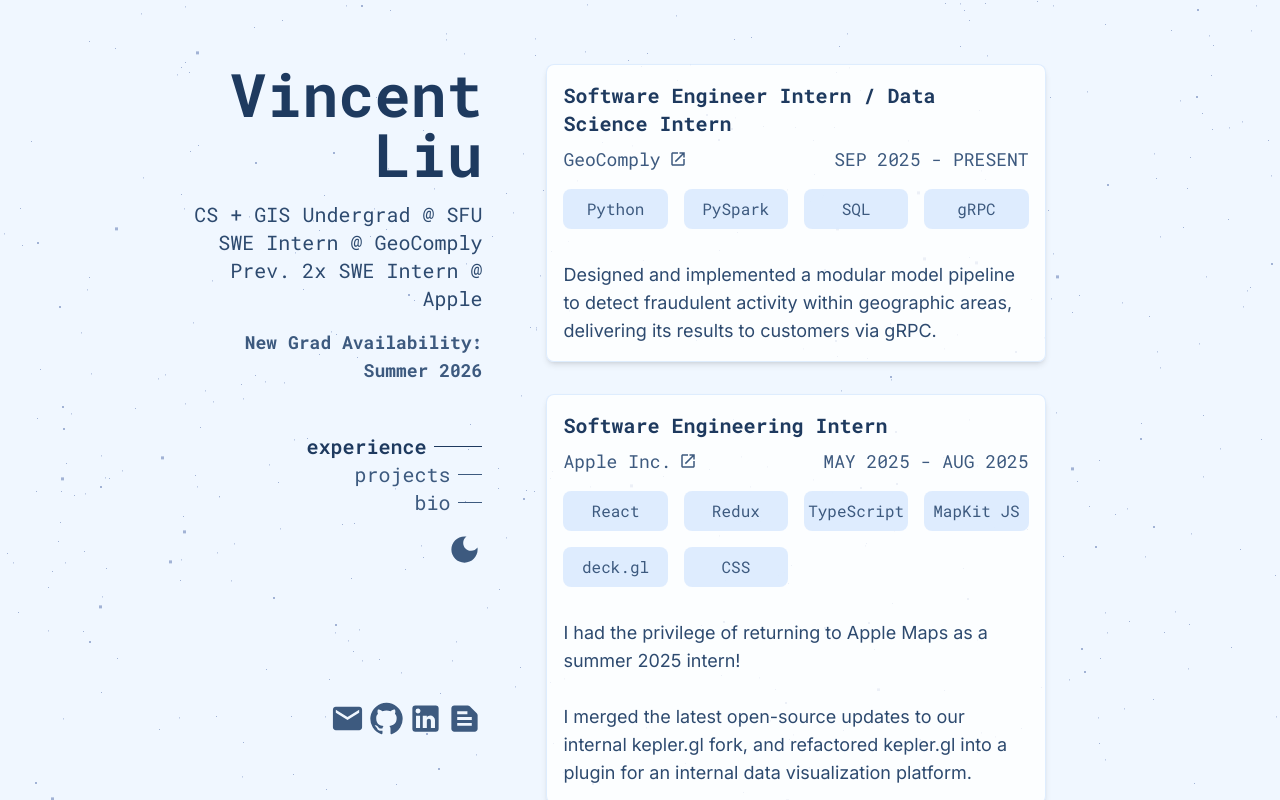
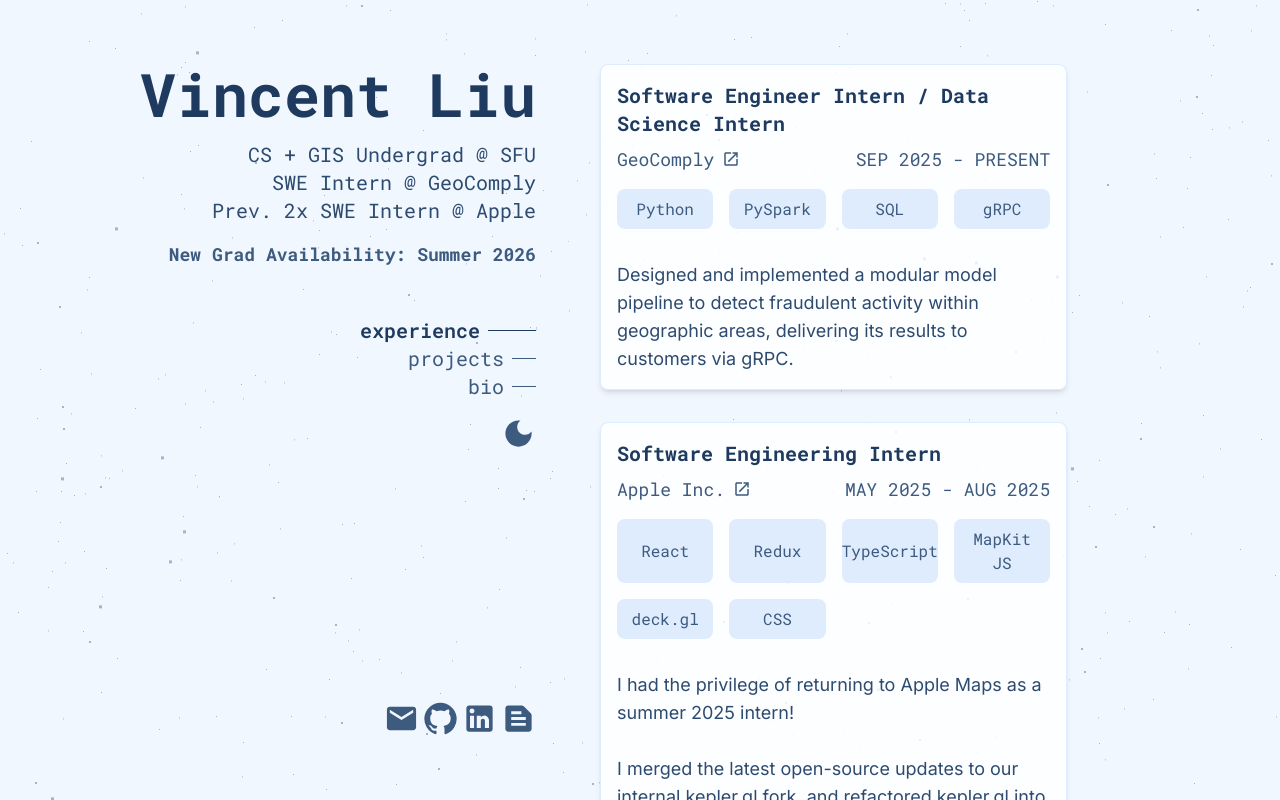
Before and after one commit to vinn03/personal-portfolio, a React (Vite) app in the folder portfolio/: page / in a window 1280 px wide. Shown: the top 800 px of the page. Built offline with nearby package versions, Linux system fonts and the light colour scheme.

Commit message:
layout improvement

```diff
--- a/portfolio/src/App.tsx
+++ b/portfolio/src/App.tsx
@@ -16,7 +16,7 @@ function App(): JSX.Element {
   };
 
   return (
-    <div className="m-4">
+    <div className="m-4 lg:mr-24">
       <a
         href="#main-content"
         className="skip-link text-navy-900 dark:text-blue-100"
@@ -25,7 +25,7 @@ function App(): JSX.Element {
       </a>
       <Stars />
       <div className="mt-24 lg:mt-16 lg:flex lg:flex-row lg:justify-center lg:items-start relative">
-        <header className="lg:-ml-16 lg:w-1/4 lg:sticky lg:flex lg:flex-col lg:justify-between lg:top-16 lg:z-10 lg:h-[calc(100vh-8rem)]">
+        <header className="lg:-ml-16 lg:w-2/5 lg:sticky lg:flex lg:flex-col lg:justify-between lg:top-16 lg:z-10 lg:h-[calc(100vh-8rem)]">
           <div>
             <IntroHeader />
             <Nav
```
